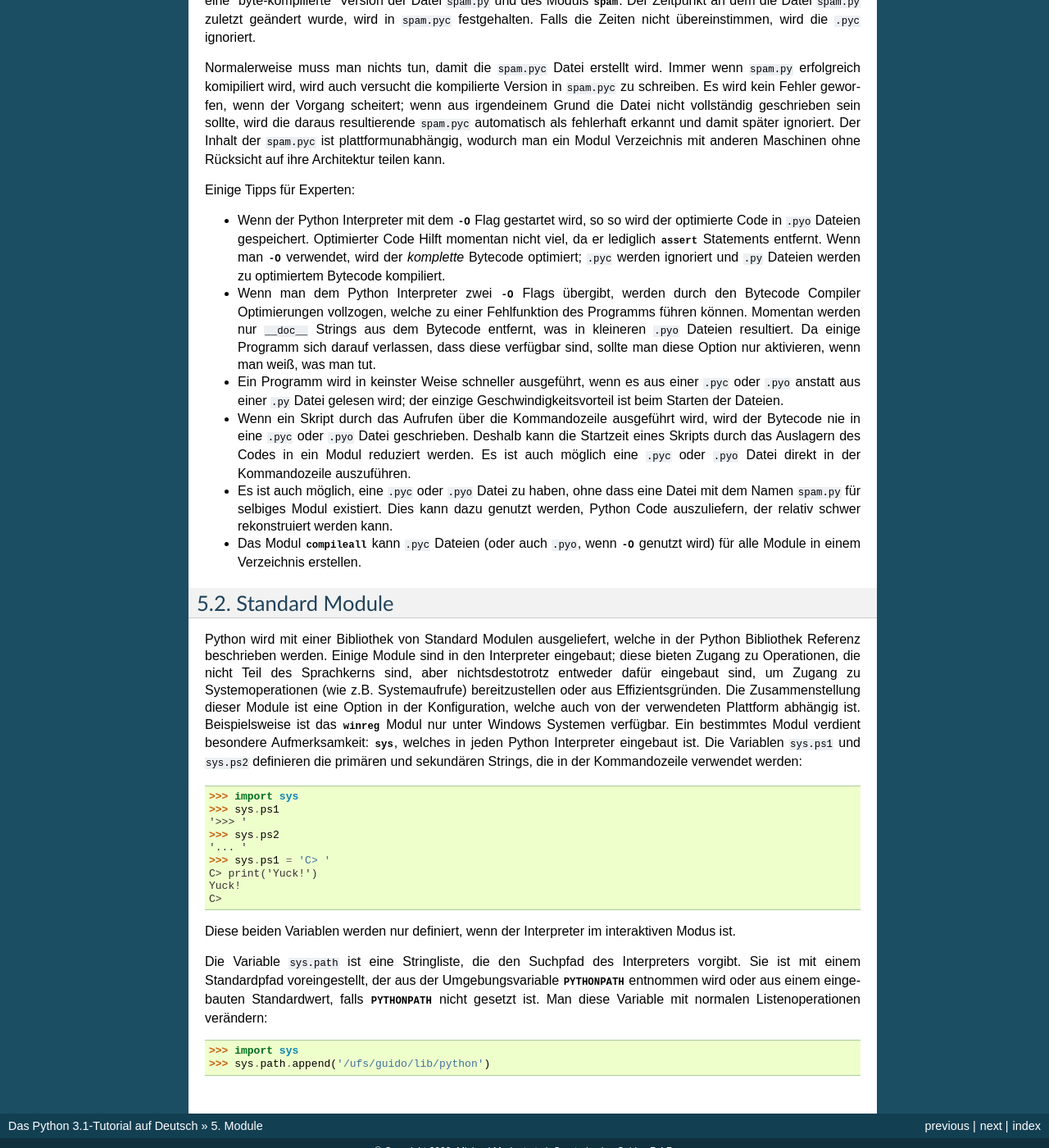
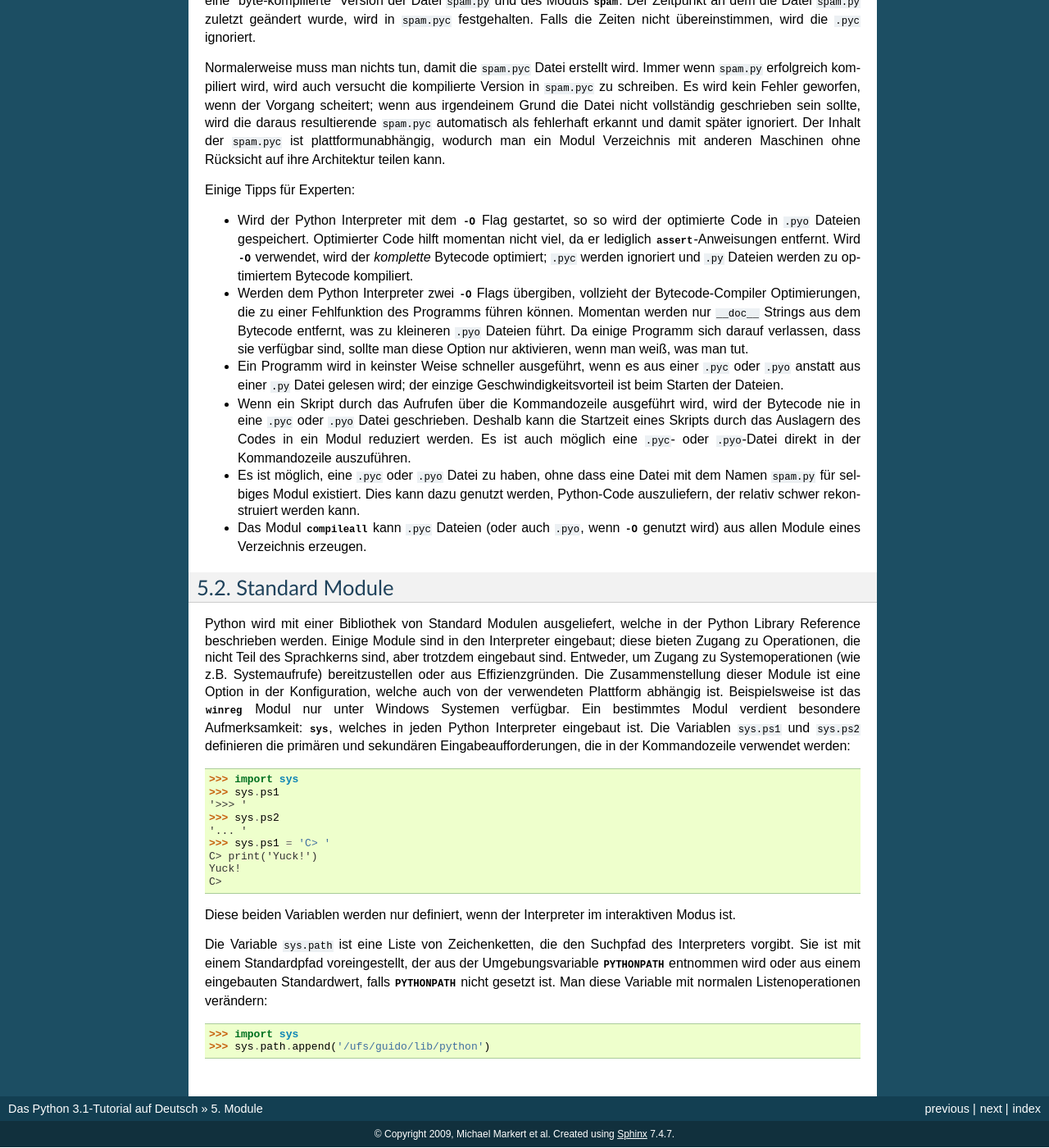
Before and after one commit to cofi/py-tutorial-de, a Sphinx documentation site: the page built from source/modules.rst, in a window 1280 px wide and 1400 px high, scrolled down 2945 px. Shown: the whole window at 82% size. Built offline with Sphinx 7.4.7, drawn with Linux system fonts in a browser that asks for light colours; pages that are not in the unit, such as notebooks, are missing from menus; some of the changed text lies outside the part shown.

Commit message:
Applied formatting und did some fixes.

```diff
--- a/source/modules.rst
+++ b/source/modules.rst
@@ -153,8 +153,8 @@ Beim Import des Moduls wird dieser Code nicht ausgeführt::
 	>>>
 
 Dies wird oft dazu verwendet, um entweder eine bequeme Benutzerschnittstelle zum
-Modul bereitzustellen oder zu Testzwecken (wenn das Modul als Skript ausgeführt wird,
-wird eine Testsuite gestartet).
+Modul bereitzustellen oder zu Testzwecken (wenn das Modul als Skript ausgeführt
+wird, wird eine Testsuite gestartet).
 
 .. _tut-searchpath:
 
@@ -186,7 +194,7 @@ Der Zeitpunkt an dem die Datei :file:`spam.py` zuletzt geändert wurde, wird in
 :file:`.pyc` ignoriert.
 
 Normalerweise muss man nichts tun, damit die :file:`spam.pyc` Datei erstellt
-wird. Immer wenn :file:`spam.py` erfolgreich komipiliert wird, wird auch
+wird. Immer wenn :file:`spam.py` erfolgreich kompiliert wird, wird auch
 versucht die kompilierte Version in :file:`spam.pyc` zu schreiben. Es wird kein
 Fehler geworfen, wenn der Vorgang scheitert; wenn aus irgendeinem Grund die
 Datei nicht vollständig geschrieben sein sollte, wird die daraus resultierende
@@ -197,18 +205,18 @@ kann.
 
 Einige Tipps für Experten:
 
-* Wenn der Python Interpreter mit dem :option:`-O` Flag gestartet wird, so
+* Wird der Python Interpreter mit dem :option:`-O` Flag gestartet, so
   so wird der optimierte Code in :file:`.pyo` Dateien gespeichert. Optimierter
-  Code Hilft momentan nicht viel, da er lediglich :keyword:`assert` Statements
-  entfernt. Wenn man :option:`-O` verwendet, wird der *komplette*
+  Code hilft momentan nicht viel, da er lediglich :keyword:`assert`-Anweisungen
+  entfernt. Wird :option:`-O` verwendet, wird der *komplette*
   :term:`Bytecode` optimiert; :file:`.pyc` werden ignoriert und :file:`.py`
   Dateien werden zu optimiertem Bytecode kompiliert.
 
-* Wenn man dem Python Interpreter zwei :option:`-O` Flags übergibt, werden
-  durch den Bytecode Compiler Optimierungen vollzogen, welche zu einer
+* Werden dem Python Interpreter zwei :option:`-O` Flags übergiben, vollzieht
+  der Bytecode-Compiler Optimierungen, die zu einer
   Fehlfunktion des Programms führen können. Momentan werden nur ``__doc__``
-  Strings aus dem Bytecode entfernt, was in kleineren :file:`.pyo` Dateien
-  resultiert. Da einige Programm sich darauf verlassen, dass diese verfügbar
+  Strings aus dem Bytecode entfernt, was zu kleineren :file:`.pyo` Dateien
+  führt. Da einige Programm sich darauf verlassen, dass sie verfügbar
   sind, sollte man diese Option nur aktivieren, wenn man weiß, was man tut.
 
 * Ein Programm wird in keinster Weise schneller ausgeführt, wenn es aus einer
@@ -218,32 +226,31 @@ Einige Tipps für Experten:
 * Wenn ein Skript durch das Aufrufen über die Kommandozeile ausgeführt wird,
   wird der Bytecode nie in eine :file:`.pyc` oder :file:`.pyo` Datei
   geschrieben. Deshalb kann die Startzeit eines Skripts durch das Auslagern des
-  Codes in ein Modul reduziert werden. Es ist auch möglich eine :file:`.pyc`
-  oder :file:`.pyo` Datei direkt in der Kommandozeile auszuführen.
+  Codes in ein Modul reduziert werden. Es ist auch möglich eine :file:`.pyc`-
+  oder :file:`.pyo`-Datei direkt in der Kommandozeile auszuführen.
 
-* Es ist auch möglich, eine :file:`.pyc` oder :file:`.pyo` Datei zu haben, ohne
+* Es ist möglich, eine :file:`.pyc` oder :file:`.pyo` Datei zu haben, ohne
   dass eine Datei mit dem Namen :file:`spam.py` für selbiges Modul existiert.
-  Dies kann dazu genutzt werden, Python Code auszuliefern, der relativ schwer
+  Dies kann dazu genutzt werden, Python-Code auszuliefern, der relativ schwer
   rekonstruiert werden kann.
 
 * Das Modul :mod:`compileall` kann :file:`.pyc` Dateien (oder auch :file:`.pyo`,
-  wenn :option:`-O` genutzt wird) für alle Module in einem Verzeichnis
-  erstellen.
+  wenn :option:`-O` genutzt wird) aus allen Module eines Verzeichnis erzeugen.
 
 Standard Module
 ===============
 
 Python wird mit einer Bibliothek von Standard Modulen ausgeliefert, welche in
-der Python Bibliothek Referenz beschrieben werden. Einige Module sind in den
+der Python Library Reference beschrieben werden. Einige Module sind in den
 Interpreter eingebaut; diese bieten Zugang zu Operationen, die nicht Teil des
-Sprachkerns sind, aber nichtsdestotrotz entweder dafür eingebaut sind, um Zugang
+Sprachkerns sind, aber trotzdem eingebaut sind. Entweder, um Zugang
 zu Systemoperationen (wie z.B. Systemaufrufe) bereitzustellen oder aus
-Effizientsgründen. Die Zusammenstellung dieser Module ist eine Option in der
+Effizienzgründen. Die Zusammenstellung dieser Module ist eine Option in der
 Konfiguration, welche auch von der verwendeten Plattform abhängig ist.
 Beispielsweise ist das :mod:`winreg` Modul nur unter Windows Systemen verfügbar.
 Ein bestimmtes Modul verdient besondere Aufmerksamkeit: :mod:`sys`, welches in
 jeden Python Interpreter eingebaut ist. Die Variablen ``sys.ps1`` und
-``sys.ps2`` definieren die primären und sekundären Strings, die in der
+``sys.ps2`` definieren die primären und sekundären Eingabeaufforderungen, die in der
 Kommandozeile verwendet werden::
 
 	>>> import sys
@@ -259,7 +266,7 @@ Kommandozeile verwendet werden::
 Diese beiden Variablen werden nur definiert, wenn der Interpreter im
 interaktiven Modus ist.
 
-Die Variable ``sys.path`` ist eine Stringliste, die den Suchpfad des
+Die Variable ``sys.path`` ist eine Liste von Zeichenketten, die den Suchpfad des
 Interpreters vorgibt. Sie ist mit einem Standardpfad voreingestellt, der aus der
 Umgebungsvariable :envvar:`PYTHONPATH` entnommen wird oder aus einem eingebauten
 Standardwert, falls :envvar:`PYTHONPATH` nicht gesetzt ist. Man diese Variable
```
Also changed, not shown: other parts of source/modules.rst (+11 -3 lines).
